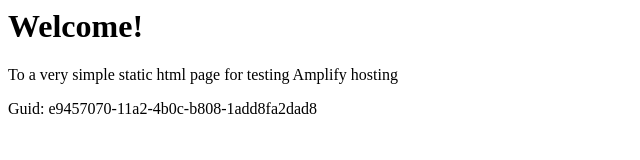
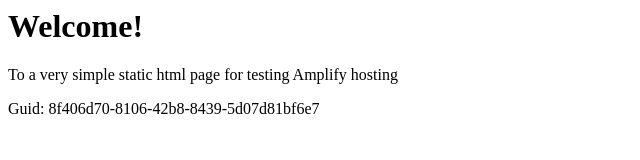
Before and after one commit to aws-aemilia-pdx/Github-PR-Commit-Integration-Test-DoNotTouch-GitHubWebhookPushCanaryTest-v1-prod-us-west-2, a website: page src/index.html in a window 1280 px wide. Shown: the full height of the page, 0-640 px from the left. Drawn offline with Linux system fonts and the light colour scheme.

Commit message:
commit from integ tests

```diff
--- a/src/index.html
+++ b/src/index.html
@@ -12,6 +12,6 @@
 <body>
     <h1>Welcome!</h1>
     <p>To a very simple static html page for testing Amplify hosting</p>
-    <p>Guid: e9457070-11a2-4b0c-b808-1add8fa2dad8</p></body>
+    <p>Guid: 8f406d70-8106-42b8-8439-5d07d81bf6e7</p></body>
 
 </html>
```
